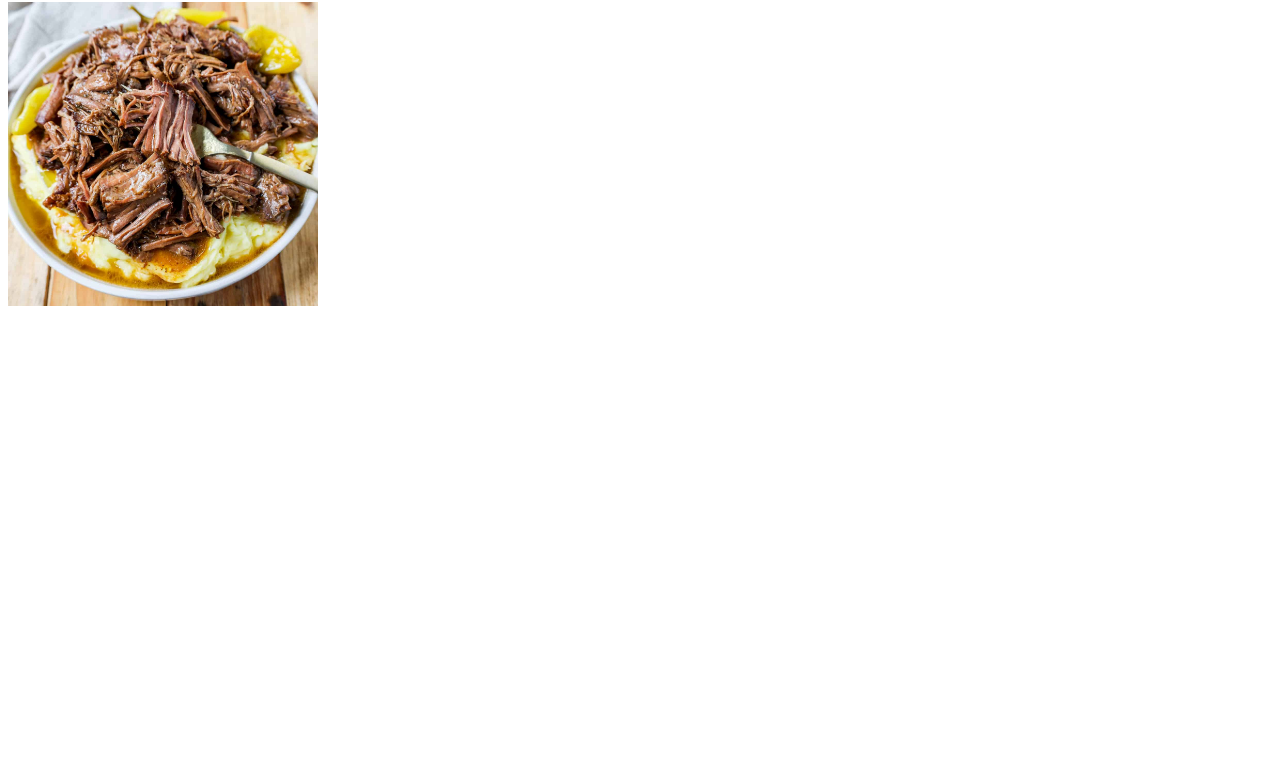
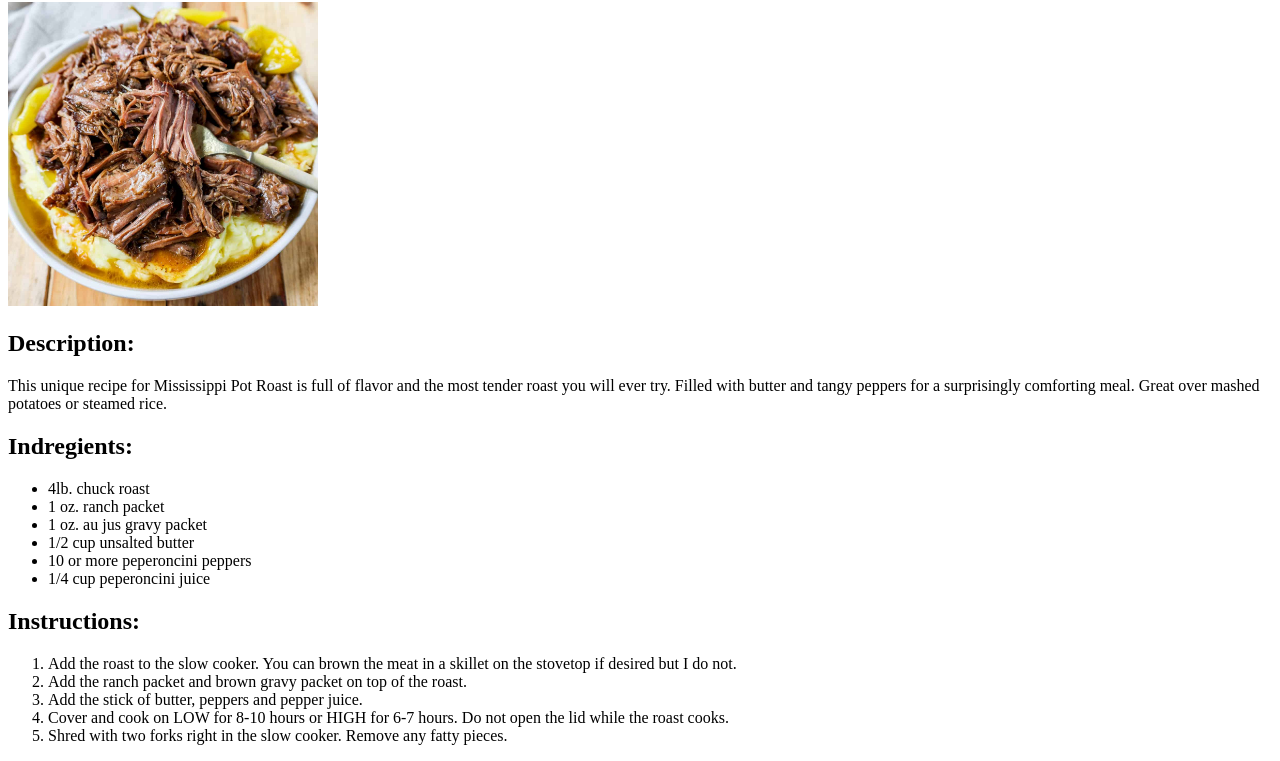
Before and after one commit to kinleywhite/odin-recipes, a plain HTML site: page recipes/mississippi-roast.html in a window 1280 px wide. Shown: the part 78-839 px from the top of the page. Before the commit the page ends 800 px from the top, so only its background shows below. Drawn offline with Linux system fonts and the light colour scheme.

Commit message:
Add description, ingredients, and instructions to mississippi-roast.html

```diff
--- a/recipes/mississippi-roast.html
+++ b/recipes/mississippi-roast.html
@@ -9,5 +9,29 @@
     <h1>Mississippi Roast</h1>
 
     <img src="../recipes/mississippi-roast.jpeg" alt="Mississippi Roast" width="310">
+
+    <h2>Description:</h2>
+
+    <p>This unique recipe for Mississippi Pot Roast is full of flavor and the most tender roast you will ever try. Filled with butter and tangy peppers for a surprisingly comforting meal. Great over mashed potatoes or steamed rice.</p>
+
+    <h2>Indregients:</h2>
+        <ul>
+            <li>4lb. chuck roast</li>
+            <li>1 oz. ranch packet</li>
+            <li>1 oz. au jus gravy packet</li>
+            <li>1/2 cup unsalted butter</li>
+            <li>10 or more peperoncini peppers</li>
+            <li>1/4 cup peperoncini juice</li>
+        </ul>
+
+    <h2>Instructions:</h2>
+        <ol>
+            <li>Add the roast to the slow cooker. You can brown the meat in a skillet on the stovetop if desired but I do not.</li>
+            <li>Add the ranch packet and brown gravy packet on top of the roast.</li>
+            <li>Add the stick of butter, peppers and pepper juice.</li>
+            <li>Cover and cook on LOW for 8-10 hours or HIGH for 6-7 hours. Do not open the lid while the roast cooks.</li>
+            <li>Shred with two forks right in the slow cooker. Remove any fatty pieces.</li>
+        </ol>
+
 </body>
 </html>
```
